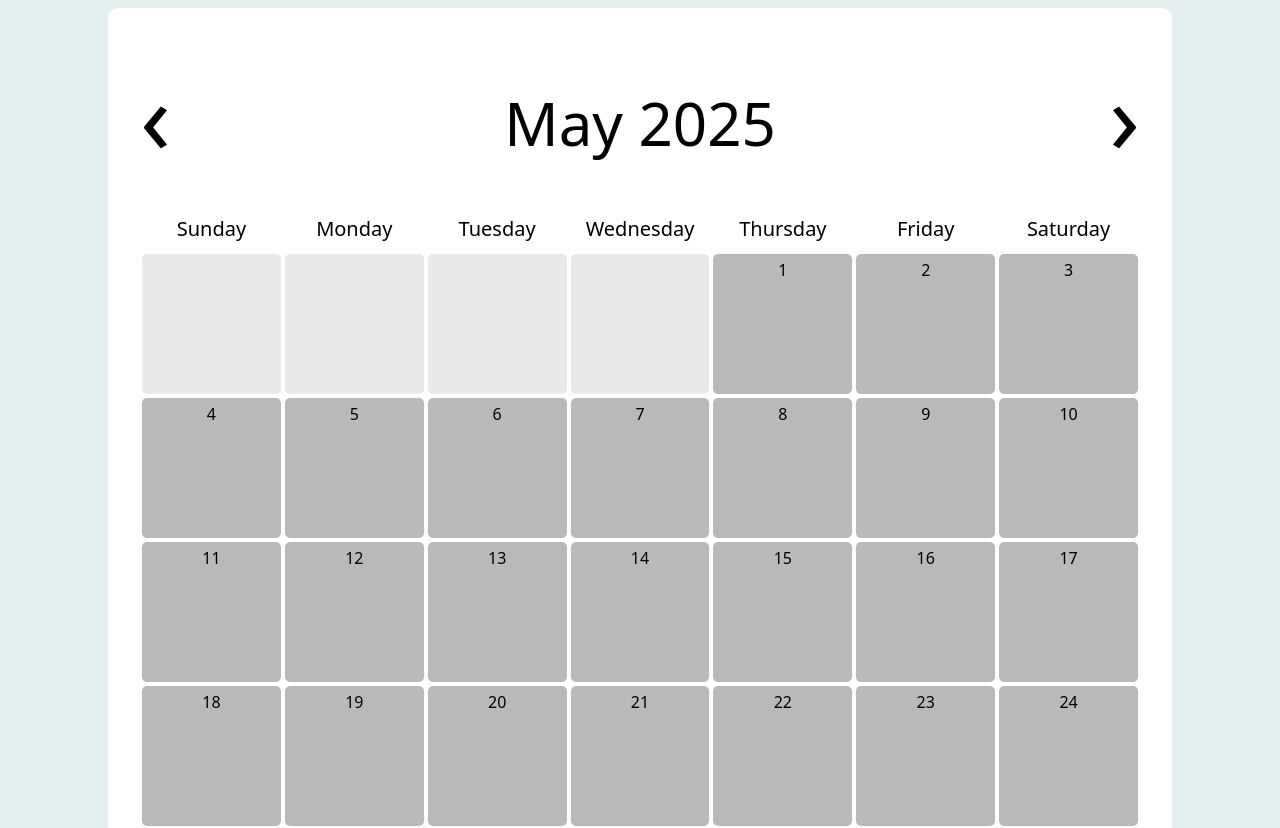
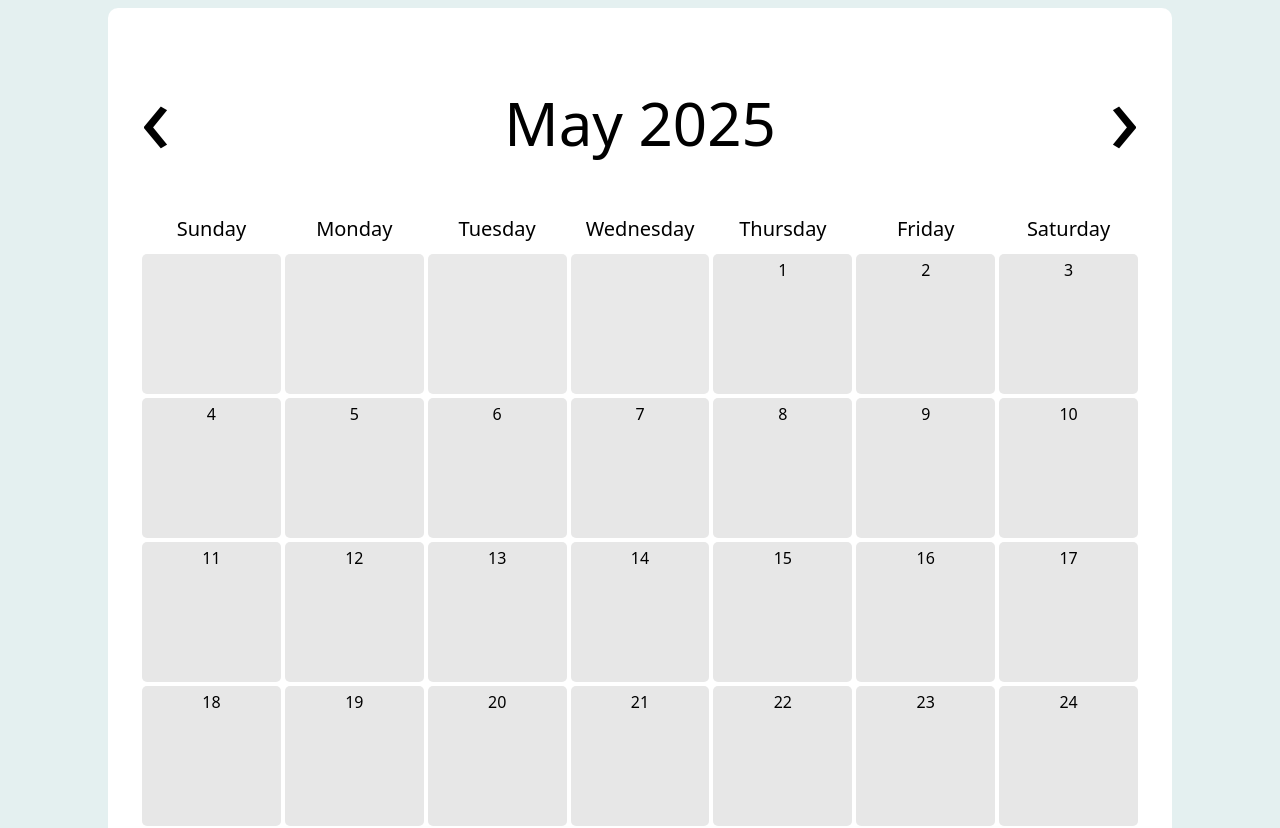
Before and after one commit to MarkBish24/Daily-Journal, a React (Vite) app in the folder app/: page / in a window 1280 px wide. Shown: the top 828 px of the page. Built offline with nearby package versions, Linux system fonts and the light colour scheme.

Commit message:
added more functionality, have an off by one error for the date

```diff
--- a/app/editor/Editor.jsx
+++ b/app/editor/Editor.jsx
@@ -7,6 +7,7 @@ import {
   handleCheckEntry,
   handleGetEntry,
   handleSaveEntry,
+  formatDate,
 } from "../src/DataBaseFunctions.jsx";
 
 export default function Editor() {
@@ -16,14 +17,13 @@ export default function Editor() {
   const [content, setContent] = useState("");
 
   const parsedDate = new Date(date);
+  const formattedDate = formatDate(parsedDate);
 
   const TitleDate = parsedDate.toLocaleDateString("en-US", {
     month: "long",
     day: "numeric",
     year: "numeric",
   });
-
-  const formattedDate = parsedDate.toISOString().split("T")[0];
 
   useEffect(() => {
     async function fetchContent() {
@@ -55,8 +55,7 @@ export default function Editor() {
         className="submit-button"
         onClick={() => {
           try {
-            handleSaveEntry(formattedDate, content);
-            alert(`Saved content for ${TitleDate}: ${content}`);
+            handleSaveEntry(formatDate(parsedDate), content);
           } catch (error) {
             alert(`Error Occured Saving Data: ${error}`);
           }
--- a/app/src/App.jsx
+++ b/app/src/App.jsx
@@ -15,15 +15,6 @@ import { BrowserRouter as Router, Route, Routes } from "react-router-dom";
 
 export default function App() {
   const [date, setDate] = useState(new Date());
-
-  const handleOpenTextEditor = async (targetDate) => {
-    try {
-      await window.electronAPI.openTextEditor(targetDate);
-    } catch (error) {
-      console.error("Failed to open text editor:", error);
-    }
-  };
-
   return (
     <Router>
       <Routes>
@@ -32,10 +23,7 @@ export default function App() {
           element={
             <>
               <Header date={date} setDate={setDate} />
-              <Calendar
-                date={date}
-                handleOpenTextEditor={handleOpenTextEditor}
-              />
+              <Calendar date={date} />
             </>
           }
         ></Route>
--- a/app/src/DataBaseFunctions.jsx
+++ b/app/src/DataBaseFunctions.jsx
@@ -1,3 +1,11 @@
+export const handleOpenTextEditor = async (targetDate) => {
+  try {
+    await window.electronAPI.openTextEditor(targetDate);
+  } catch (error) {
+    console.error("Failed to open text editor:", error);
+  }
+};
+
 export const handleCheckEntry = async (targetDate) => {
   try {
     const entry = await window.electronAPI.checkEntry(targetDate);
@@ -26,3 +34,10 @@ export const handleSaveEntry = async (targetDate, content) => {
     console.error("Failed to save entry to database:", error);
   }
 };
+
+export const formatDate = (dateObj) => {
+  const offsetDate = new Date(
+    dateObj.getTime() - dateObj.getTimezoneOffset() * 60000
+  );
+  return offsetDate.toISOString().split("T")[0]; // Keeps local date
+};
--- a/app/src/components/Calendar.jsx
+++ b/app/src/components/Calendar.jsx
@@ -1,7 +1,7 @@
 import "./Calendar.css";
 import DayBox from "./DayBox.jsx";
 
-export default function Calendar({ date, handleOpenTextEditor }) {
+export default function Calendar({ date }) {
   return (
     <>
       <div className="calendar-container">{updateMonth(date)}</div>
@@ -25,13 +25,7 @@ export default function Calendar({ date, handleOpenTextEditor }) {
         week.push(<div className="empty-box" key={`empty-${i}`}></div>);
       } else if (i <= daysInMonth.length) {
         const dayDate = new Date(year, month, i);
-        week.push(
-          <DayBox
-            index={i}
-            handleOpenTextEditor={handleOpenTextEditor}
-            date={dayDate}
-          />
-        );
+        week.push(<DayBox index={i} date={dayDate} />);
       }
 
       if (week.length === 7) {
--- a/app/src/components/DayBox.css
+++ b/app/src/components/DayBox.css
@@ -2,7 +2,6 @@
   flex: 1;
   height: 140px;
   margin: 2px;
-  background-color: rgb(185, 185, 185);
   color: black;
   border-radius: 5px;
   cursor: pointer;
@@ -10,6 +9,12 @@
   transition: background-color 0.3s ease, color 0.3s ease;
 }
 
+.has-entry {
+  background-color: rgb(246, 227, 143);
+}
+.no-entry {
+  background-color: rgb(231, 231, 231);
+}
 .day-box:hover {
   background-color: rgb(106, 207, 106);
   color: white;
@@ -21,3 +26,10 @@
   font-weight: 200;
   padding-top: 5px;
 }
+
+.paragraph {
+  font-family: system-ui, Avenir, Helvetica, Arial, sans-serif;
+  font-size: 14px;
+  font-weight: 100;
+  padding: 5px;
+}
--- a/app/src/components/DayBox.jsx
+++ b/app/src/components/DayBox.jsx
@@ -1,10 +1,39 @@
 import "./DayBox.css";
+import {
+  handleOpenTextEditor,
+  handleCheckEntry,
+  handleGetEntry,
+  formatDate,
+} from "../DataBaseFunctions.jsx";
 
-export default function DayBox({ index, handleOpenTextEditor, date }) {
+import { useEffect, useState } from "react";
+
+export default function DayBox({ index, date }) {
+  const [entryExists, setEntryExists] = useState(false);
+  const [paragraph, setParagraph] = useState("");
+
+  useEffect(() => {
+    const check = async () => {
+      const formatted = formatDate(date);
+      const exists = await handleCheckEntry(formatted);
+      if (exists) {
+        const content = await handleGetEntry(formatted);
+        setParagraph(content);
+      }
+      setEntryExists(exists);
+    };
+
+    check();
+  }, [date]);
+
   return (
     <>
-      <div className="day-box" onClick={() => handleOpenTextEditor(date)}>
+      <div
+        className={`day-box ${entryExists ? "has-entry" : "no-entry"}`}
+        onClick={() => handleOpenTextEditor(formatDate(date))}
+      >
         <div className="day-index">{index}</div>
+        {entryExists ? <div className="paragraph"> {paragraph}</div> : null}
       </div>
     </>
   );
```
Also changed, not shown: 2 other files (tests, documents, lock files or other folders).
